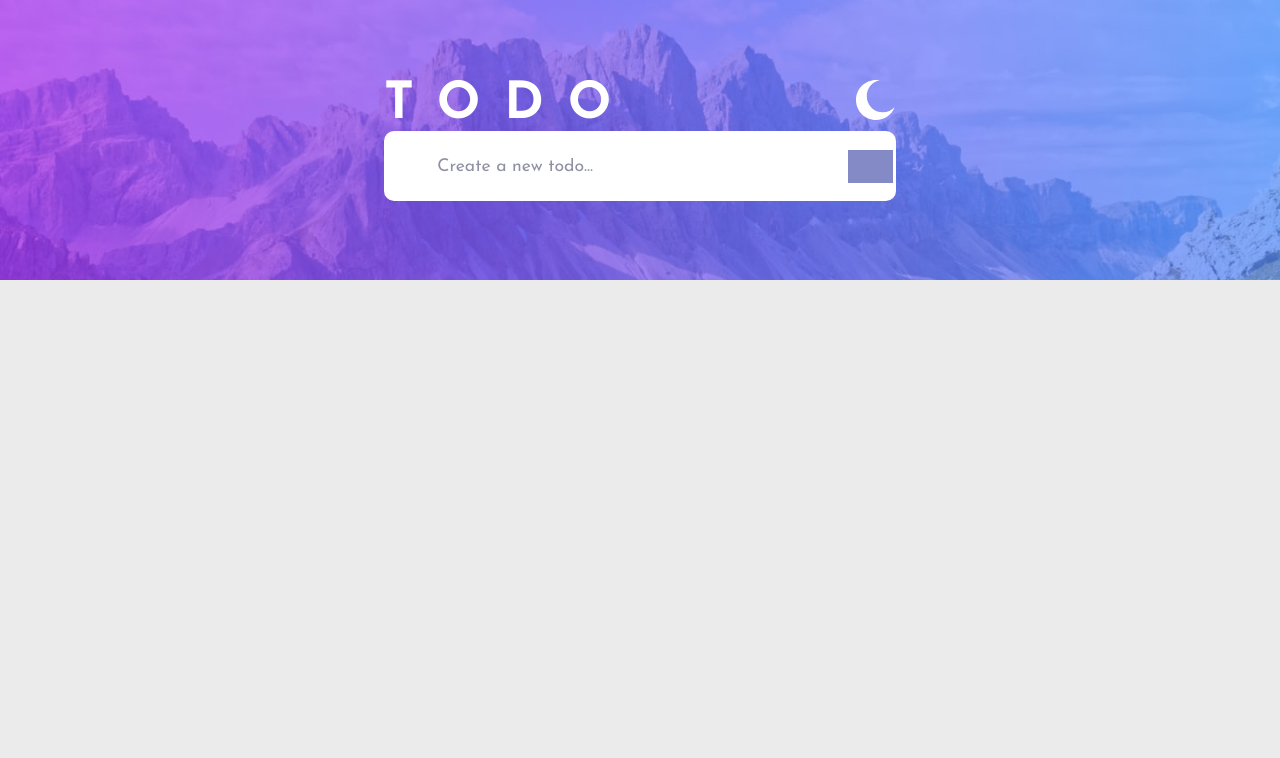
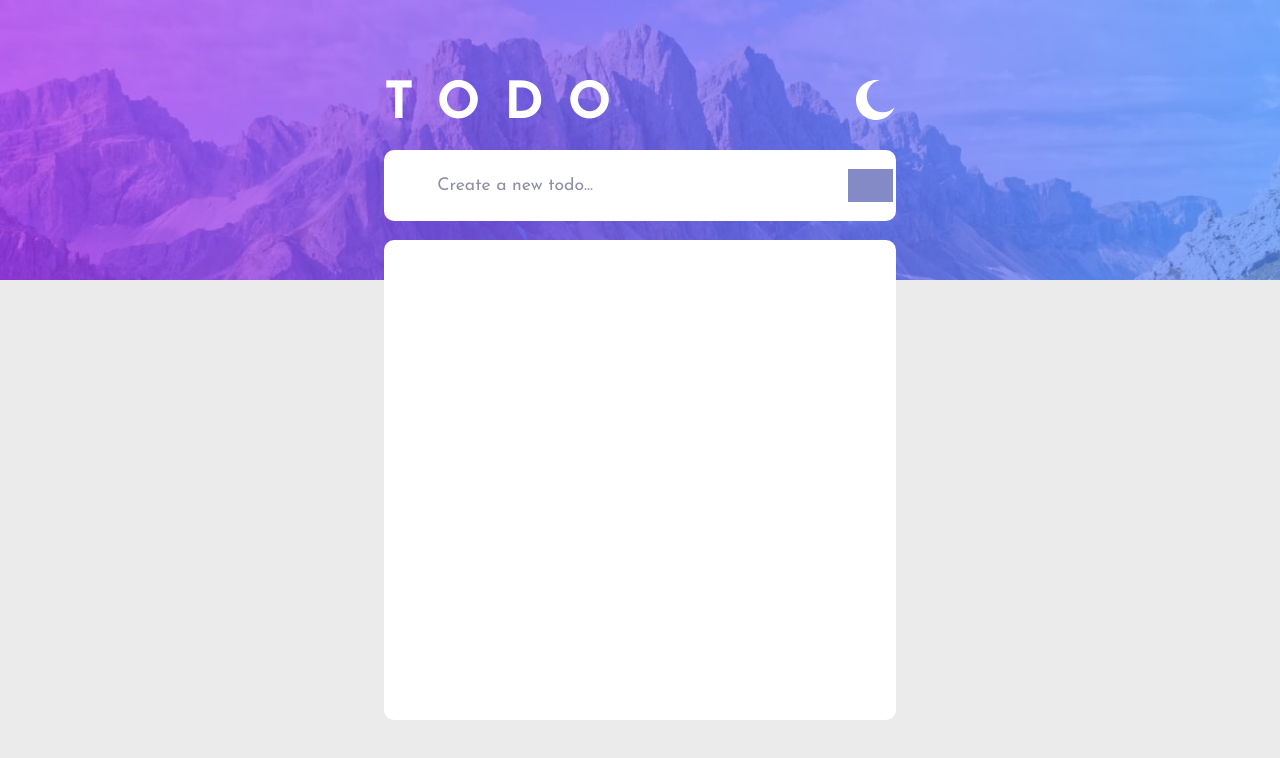
Before and after one commit to JoseDanielRomero/Todo-App, a React (Create React App) app: page / in a window 1280 px wide. Shown: the top 758 px of the page. Built offline with nearby package versions, Linux system fonts and the light colour scheme; grey boxes are pictures that could not be loaded.

Commit message:
En proceso de darle funcionalidad al agregar tareas

```diff
--- a/src/App.js
+++ b/src/App.js
@@ -1,12 +1,21 @@
+import { useState } from 'react';
 import './App.css';
 import HeaderContent from './components/HeaderContent';
 import MainContent from './components/MainContent';
 
 function App() {
+  const [newTask, setNewTask] = useState('');
+  const [tasks, setTasks] = useState([]);
+
   return (
     <div className="App">
       <HeaderContent />
-      <MainContent />
+      <MainContent
+        newTask={newTask}
+        setNewTask={setNewTask}
+        tasks={tasks}
+        setTasks={setTasks}
+      />
     </div>
   );
 }
--- a/src/components/InputTask.js
+++ b/src/components/InputTask.js
@@ -1,12 +1,38 @@
+import {v4 as uuidv4} from 'uuid'
 import '../stylesheets/InputTask.css'
 import addIcon from '../images/round-add-button-svgrepo-com.svg'
 
-function InputTask() {
+function InputTask({ newTask, setNewTask, tasks, setTasks }) {
+    const handleChangeTask = (event) => {
+        setNewTask(event.target.value);
+    }
+
+    const handleSubmit = (e) => {
+        e.preventDefault();
+        const copyTasks = [...tasks];
+        const noSpacesNewTask = newTask.trim();
+        copyTasks.push({
+            id: uuidv4(),
+            text: noSpacesNewTask,
+            isCompleted: false
+        });
+        setTasks(copyTasks)
+        console.log(copyTasks);
+        setNewTask('')
+    }
+
     return (
-        <form className='input-task-container'>
-            <input type='text' placeholder='Create a new todo...' className='input-task' spellCheck='false'/>
+        <form className='input-task-container' onSubmit={handleSubmit}>
+            <input
+                type='text'
+                placeholder='Create a new todo...'
+                className='input-task'
+                spellCheck='false'
+                value={newTask}
+                onChange={handleChangeTask}
+            />
             <button type='submit' className='submit-button'>
-                <img src={addIcon} className='add-icon' />
+                <img src={addIcon} className='add-icon'/>
             </button>
         </form>
     )
--- a/src/components/MainContent.js
+++ b/src/components/MainContent.js
@@ -1,7 +1,8 @@
 import '../stylesheets/MainContent.css'
 import InputTask from './InputTask';
+import TaskList from './TaskList';
 
-function MainContent() {
+function MainContent({ newTask, setNewTask, tasks, setTasks }) {
     return (
         <main className='main-container'>
             <article className='logo-and-toogle-container'>
@@ -10,7 +11,12 @@ function MainContent() {
                 </h1>
                 <button className='toogle-button' />
             </article>
-            <InputTask />
+            <TaskList
+                newTask={newTask}
+                setNewTask={setNewTask}
+                tasks={tasks}
+                setTasks={setTasks}
+            />
         </main>
     )
 }
--- /dev/null
+++ b/src/components/TaskList.js
@@ -0,0 +1,20 @@
+import '../stylesheets/TaskList.css'
+import InputTask from './InputTask';
+
+function TaskList({ newTask, setNewTask, tasks, setTasks }) {
+  return (
+    <>
+      <InputTask
+        newTask={newTask}
+        setNewTask={setNewTask}
+        tasks={tasks}
+        setTasks={setTasks}
+      />
+      <article className='task-list-container'>
+
+      </article>
+    </>
+  )
+}
+
+export default TaskList;
--- a/src/stylesheets/MainContent.css
+++ b/src/stylesheets/MainContent.css
@@ -4,7 +4,7 @@
     display: flex;
     flex-direction: column;
     align-items: center;
-    justify-content: stretch;
+    justify-content: space-between;
     position: absolute;
     top: 50%;
     left: 50%;
--- /dev/null
+++ b/src/stylesheets/TaskList.css
@@ -0,0 +1,6 @@
+.task-list-container {
+    height: 75%;
+    width: 100%;
+    background-color: white;
+    border-radius: 10px;
+}
```
